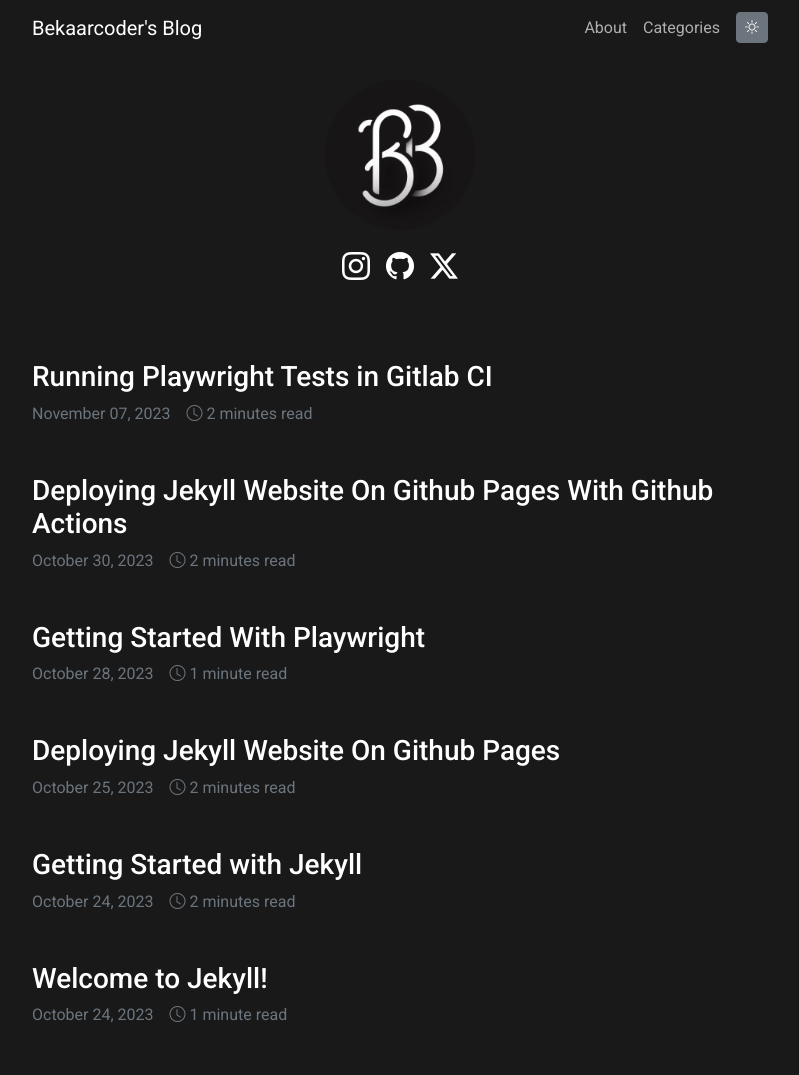
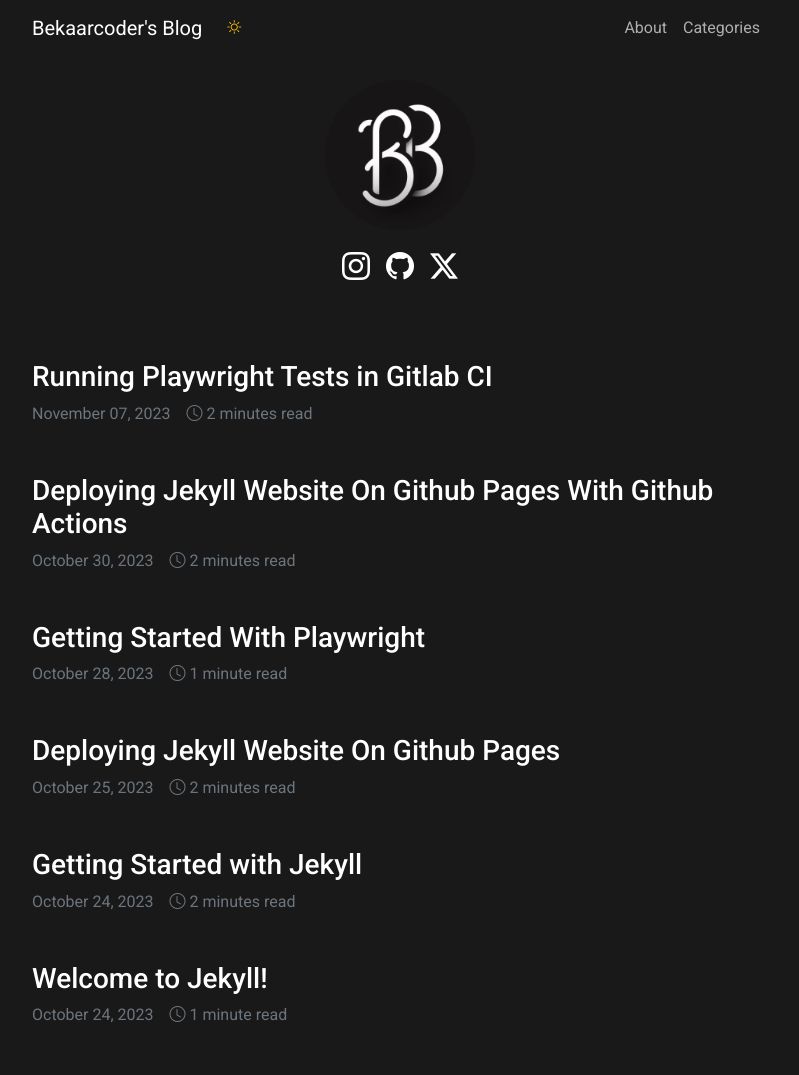
Before and after one commit to bekaarcoder/my-blog, a Jekyll site: the page built from index.markdown, in a window 1280 px wide. Shown: the whole page, without its empty margins (240-1039 px from the left). Built offline with Jekyll 4.4.1, drawn with Linux system fonts in a browser that asks for light colours.

Commit message:
fixed toggle placement

```diff
--- a/_includes/header.html
+++ b/_includes/header.html
@@ -2,7 +2,17 @@
     <div class="row justify-content-center">
         <div class="col-md-8">
             <nav class="navbar navbar-expand-lg">
-                <a class="navbar-brand" href="/">{{ site.title }}</a>
+                <a class="navbar-brand" href="/"> {{ site.title }} </a>
+                <ul class="navbar-nav mb-lg-0 me-auto">
+                    <li class="nav-item">
+                        <button class="btn btn-sm" onclick="toggleTheme()">
+                            <i
+                                class="bi bi-brightness-high text-warning"
+                                id="theme-toggle"
+                            ></i>
+                        </button>
+                    </li>
+                </ul>
                 <button
                     class="navbar-toggler"
                     type="button"
@@ -18,7 +28,7 @@
                     class="collapse navbar-collapse"
                     id="navbarSupportedContent"
                 >
-                    <ul class="navbar-nav ms-auto mb-2 mb-lg-0">
+                    <ul class="navbar-nav mb-2 ms-auto mb-lg-0">
                         {% for page in site.pages %} {% if page.title %} {%
                         unless page.title contains 'Category' %}
                         <li class="nav-item">
@@ -27,17 +37,17 @@
                             >
                         </li>
                         {% endunless %} {% endif %} {% endfor %}
-                        <li class="nav-item">
+                        <!-- <li class="nav-item">
                             <button
-                                class="btn btn-sm btn-secondary mt-1 ms-2"
+                                class="btn btn-sm mt-1 ms-2"
                                 onclick="toggleTheme()"
                             >
                                 <i
-                                    class="bi bi-brightness-high"
+                                    class="bi bi-brightness-high text-warning"
                                     id="theme-toggle"
                                 ></i>
                             </button>
-                        </li>
+                        </li> -->
                     </ul>
                 </div>
             </nav>
--- a/assets/js/scripts.js
+++ b/assets/js/scripts.js
@@ -15,9 +15,9 @@
     const newTheme =
         sessionStorage.getItem('currentTheme') === 'dark' ? 'light' : 'dark';
     if (newTheme === 'dark') {
-        themeToggleBtn.className = 'bi bi-brightness-high';
+        themeToggleBtn.className = 'bi bi-brightness-high text-warning';
     } else {
-        themeToggleBtn.className = 'bi bi-brightness-high-fill';
+        themeToggleBtn.className = 'bi bi-brightness-high-fill text-warning';
     }
     htmlElement.setAttribute('data-bs-theme', newTheme);
     // sessionStorage.removeItem("currentTheme")
```
